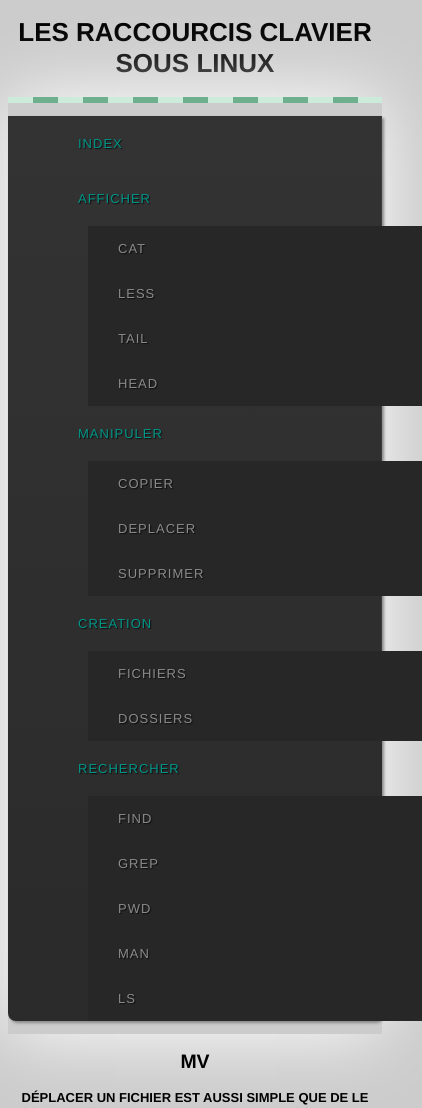
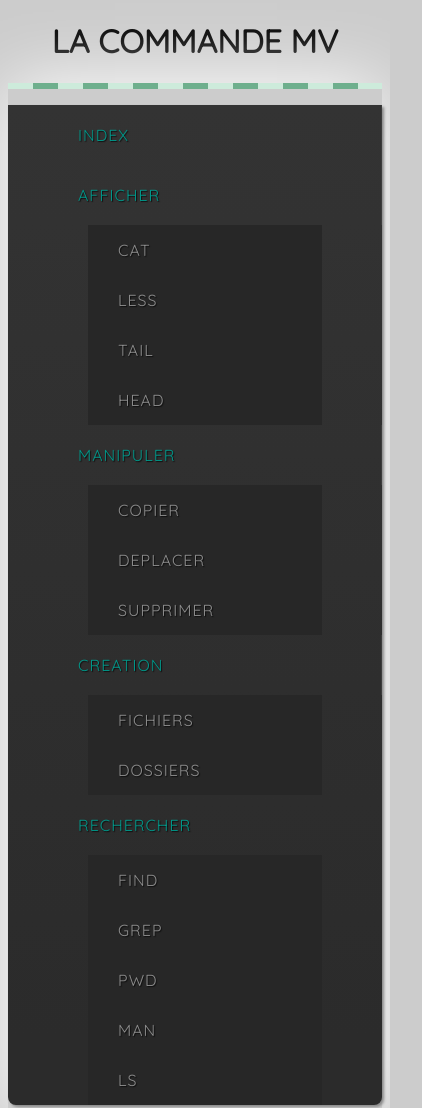
Before and after one commit to jibigit/mv, a plain HTML site: page index.html in a window 390 px wide. Shown: the top 1108 px of the page, 422 px wide, since content can reach past the window. Drawn offline with Linux system fonts and the light colour scheme.

Commit message:
Reponsive + font size+ com

```diff
--- a/index.html
+++ b/index.html
@@ -10,7 +10,7 @@
   <link href='https://fonts.googleapis.com/css?family=Quicksand' rel='stylesheet' type='text/css'>
 
   <title>Les commandes du terminal linux</title>
-  <h1>Les raccourcis clavier sous LINUX</h1>
+  <h1>La commande Mv</h1>
 </head>
 
 
@@ -68,7 +68,7 @@
 </div>
 
 <!--close nav div-->
-<body>
+
 
 <div id="mv">
     <a name="mv"></a>
--- a/style.css
+++ b/style.css
@@ -2,8 +2,8 @@
 
 body {
   background: #ccc;
-  font-family: helvetica, arial, serif;
-  font-size: 13px;
+  font-family: 'Quicksand', helvetica, arial, serif;
+  font-size: 16px;
   text-transform: uppercase;
   text-align: center;
 }
@@ -16,7 +16,7 @@ body {
   margin-top: 40px;
 }
 
-/* a little "umph" */
+/* background navbar*/
 .decor {
   background: #6EAF8D;
   background: -webkit-linear-gradient(left, #CDEBDB 50%, #6EAF8D 50%);
@@ -27,6 +27,7 @@ body {
   padding: 2px;
   display: block;
 }
+/* links color */
 
 a {
   text-decoration: none;
@@ -34,11 +35,15 @@ a {
   display: block;
 }
 
+/* delete the subline*/
+
 ul {
   list-style: none;
   position: relative;
   text-align: left;
 }
+
+/* clear floats */
 
 li {
   float: left;
@@ -184,7 +189,7 @@ h1 a, h2 a, {
 
 
 
-
+/*Responsive */
 
 
 @media only screen and (max-width: 600px) {
@@ -217,7 +222,7 @@ h1 a, h2 a, {
     display: block;
     position: static;
     box-shadow: none;
-    width: 100%;
+    width: 70%;
   }
 
   ul.sub li a {
```
